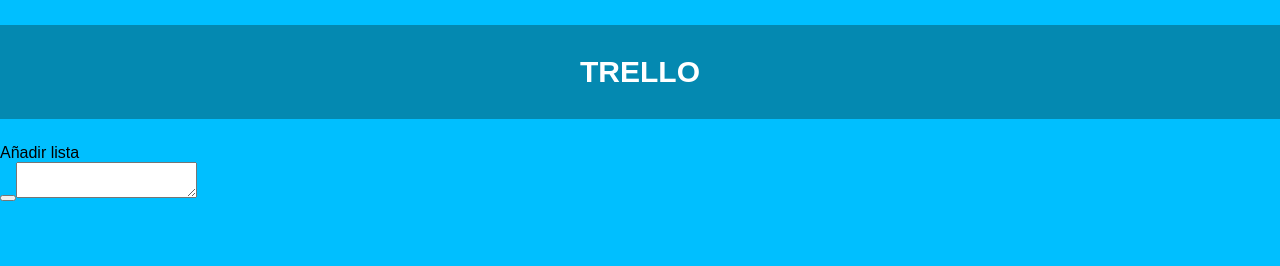
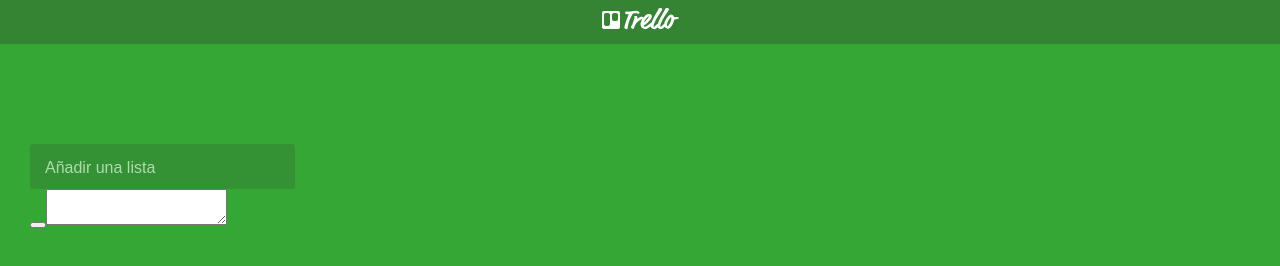
Before and after one commit to KarenAedo/trello_reto, a plain HTML site: page index.html in a window 1280 px wide. Drawn offline with Linux system fonts and the light colour scheme.

Commit message:
Versión 0.0.2

```diff
--- a/assets/css/main.css
+++ b/assets/css/main.css
@@ -3,21 +3,41 @@
 
 body{
 	margin: 0 auto;
-	background: #00BFFF;
+	background: #35A735;
 	font-family: sans-serif;
 }
 
 .barraNavegador{
 	width: 100%
-	height: 100px;
-
-	background: #0489B1;
+	height: 30px;
+	padding: 5px 8px;
+	background: #348434;
+	text-align: center;
 }
 
-h1{
+/*Primer contenedor*/
+#contenedor{
+	margin-top: 100px;
+	margin-left: 30px;
+}
+
+#texlabel{
 	color: #fff;
-	font-size: 30px;
-	padding-top: 30px;
-	padding-bottom: 30px;
-	text-align: center;
+	font-size: 16px;
+	cursor: pointer;
+	background-color: #348434;
+	width: 250px;
+	height: 30px;
+	border-radius: 3px;
+	display: block;
+	text-align: left;
+	padding-top: 15px;
+	padding-left: 15px;
+	opacity: 0.6;
 }
+
+#texlabel:hover{
+	color: #35A735;
+}
+
+/*Segundo contenedor*/
--- a/assets/js/app.js
+++ b/assets/js/app.js
@@ -1,21 +1,20 @@
 
 //Primera parte-----creando todo desde js
-
 //Tengo que crear un div que va a contener a un label, que a su vez tendrá un texto adentro
 var container = document.createElement("div"); // div contenedor
 container.setAttribute("id","contenedor");//Al div debo entregarle un atributo y un valor
 
-var label = document.createElement("label"); //label que irá dentro del div contenedor
+var label = document.createElement("span"); //label que irá dentro del div contenedor
 label.setAttribute("id","texlabel");
 
 //necesito que label tenga dentro un texto, por eso creo un nodo texto
-var anadirLista = document.createTextNode("Añadir lista");//El texto que se mostrará en pantalla, es el texto que va entre comillas
+var anadirLista = document.createTextNode("Añadir una lista");//El texto que se mostrará en pantalla, es el texto que va entre comillas
 
 //añadiendo mis nodos al dom
 //necesito colocar el nodo texto en label y label en mi div contenedor
 label.appendChild(anadirLista); //el padre contiene al hijo
 container.appendChild(label);
-//con esto añado
+//con esto añado el contenedor general a body en html
 document.body.appendChild(container);
 
 //Segunda parte-----
@@ -110,6 +109,8 @@
 //});
 //display none en js para el div más pequeño
 
+
+
  //necesitamos un div que encierre a la segunda parte
 //crear funcion onclick para que aparezca
  //div
--- a/index.html
+++ b/index.html
@@ -1,4 +1,4 @@
-<!DOCTYPE html>
+ <!DOCTYPE html>
 <html lang="en">
 <head>
 	<meta charset="UTF-8">
@@ -8,7 +8,9 @@
 
 <body>
 	<nav>
-		<div class="barraNavegador"><h1>TRELLO</h1></div>
+		<div class="barraNavegador">
+			<a href="#"><img class="imagen" src="assets/img/header-logo.png" alt=""></a>
+		</div>
 	</nav>
 
 	<!-- <div class="container_tareas">
```
Also changed, not shown: assets/img/header-logo.png (added).
